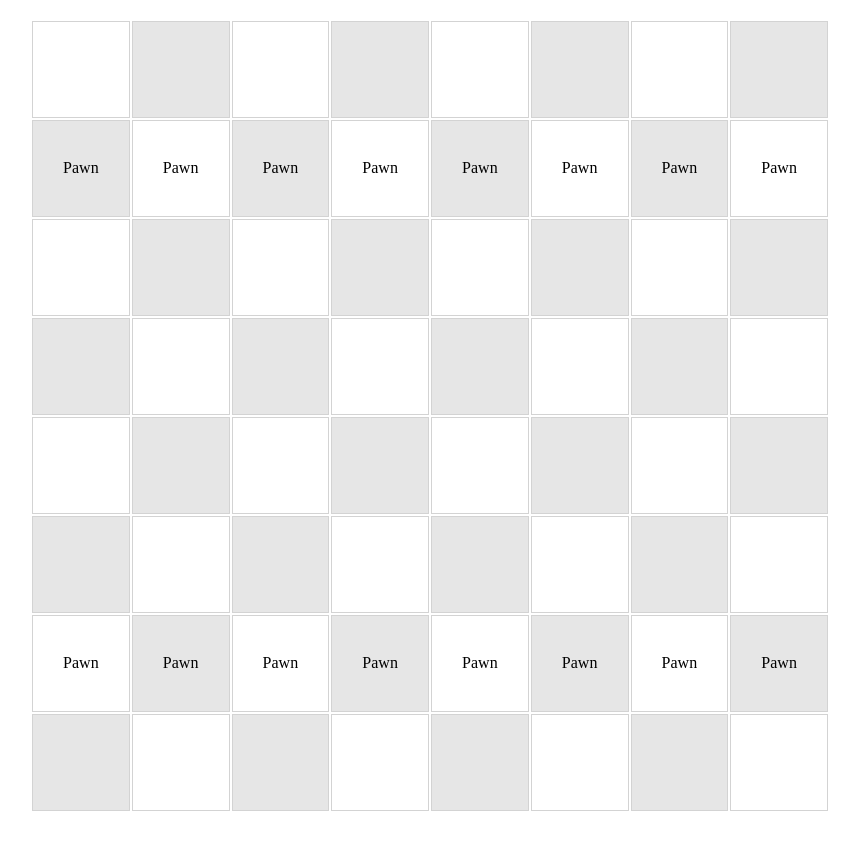
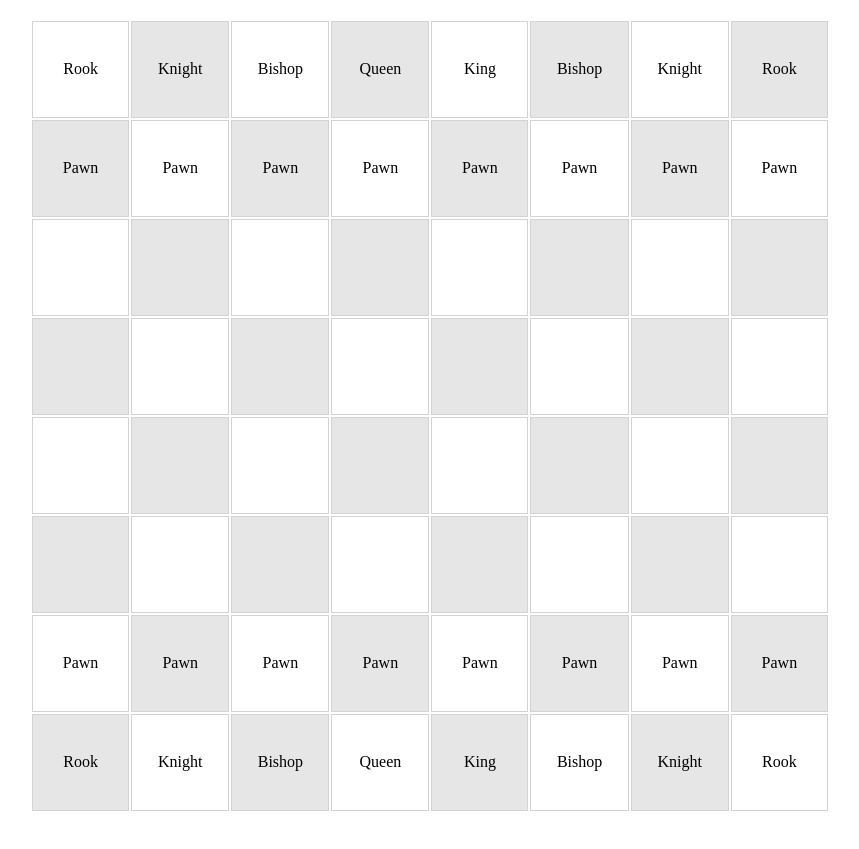
Before and after one commit to ArelySkywalker/Chess-Board, a plain HTML site: page index.html in a window 1280 px wide. Shown: the part 149-998 px from the top of the page, without its empty margins (210-1069 px from the left). Drawn offline with Linux system fonts and the light colour scheme.

Commit message:
initial board setup

```diff
--- a/index.html
+++ b/index.html
@@ -70,21 +70,35 @@
 		// Get Black Player's rows
 		var blackPlayerKingRow = board.firstChild;
 		var blackPlayerPawnRow = blackPlayerKingRow.nextSibling;
+
+
+		// Array of non-Pawn pieces, ORDER MATTERS!
+		var pieces = ['Rook', 'Knight', 'Bishop', 'Queen', 'King', 'Bishop', 'Knight', 'Rook'];
+
+		// Create our Pieces
+		let b = 0;
+		for (var piece of blackPlayerKingRow.childNodes) {
+			piece.innerHTML = pieces[b];
+			b++;
+		}
 		// Create our Pawns
 		for (var pawn of blackPlayerPawnRow.childNodes) {
 			pawn.innerHTML = "Pawn";
 		}
 
-		console.log(blackPlayerKingRow, blackPlayerPawnRow);
-
 		// Get White Player's rows
 		var whitePlayerKingRow = board.lastChild;
 		var whitePlayerPawnRow = whitePlayerKingRow.previousSibling;
+		// Create our Pieces
+		let w = 0;
+		for (var piece of whitePlayerKingRow.childNodes) {
+			piece.innerHTML = pieces[w];
+			w++;
+		}
 		// Create our Pawns
 		for (var pawn of whitePlayerPawnRow.childNodes) {
 			pawn.innerHTML = "Pawn";
 		}
 
-		console.log(whitePlayerKingRow, whitePlayerPawnRow);
 	</script>
 </html>
```
